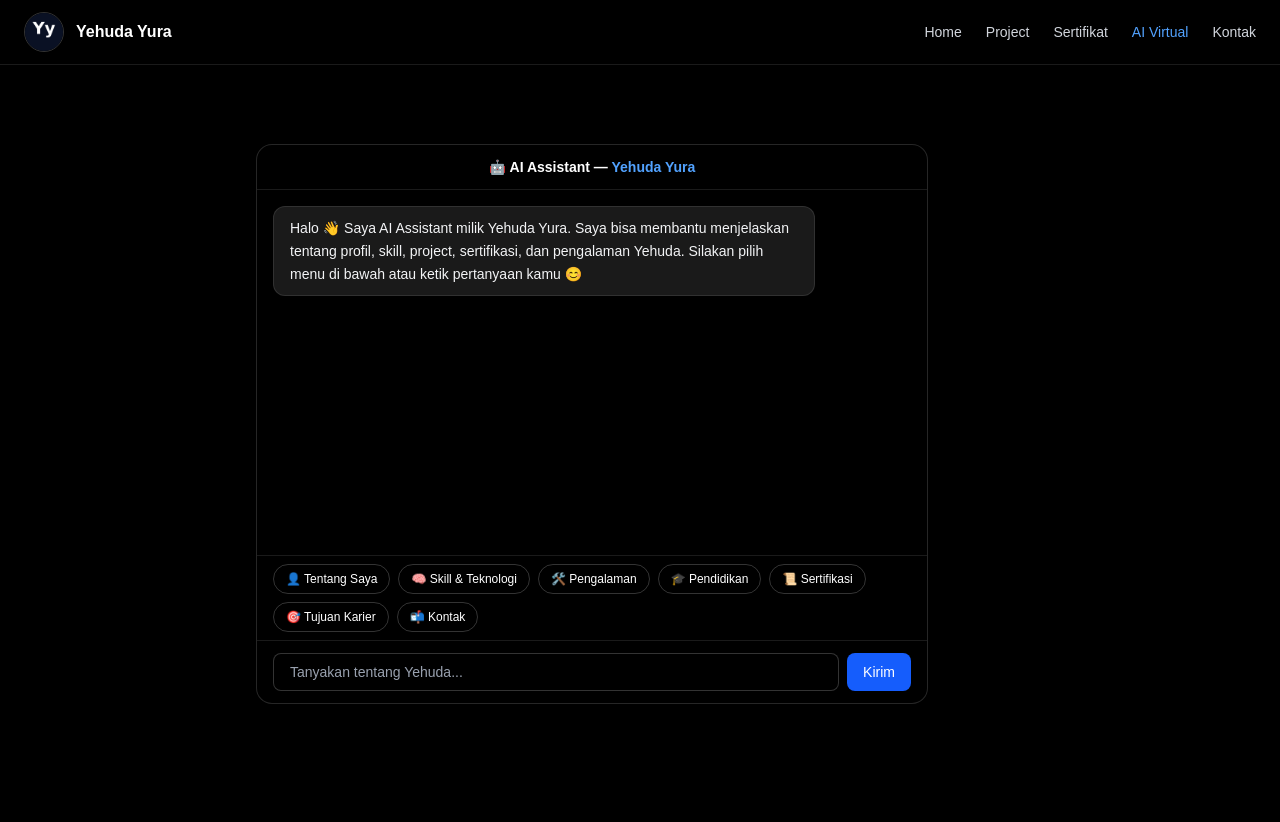
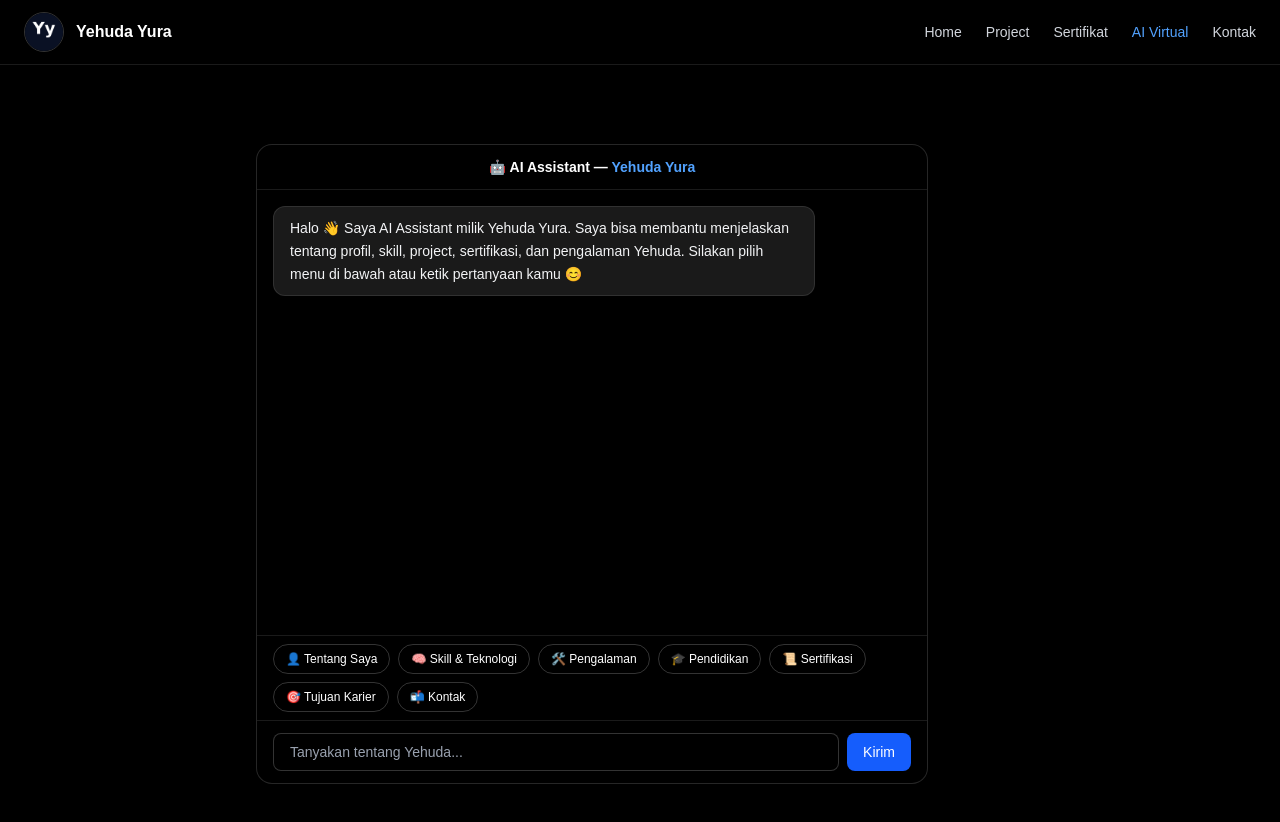
Before and after one commit to yehuda0231/ai-virtual-yehuda, a Next.js app: page /ai in a window 1280 px wide. Shown: the top 822 px of the page. Built offline with nearby package versions, Linux system fonts and the light colour scheme.

Commit message:
Fix AI assistant layout & navbar issue

```diff
--- a/app/ai/page.tsx
+++ b/app/ai/page.tsx
@@ -2,7 +2,7 @@ import AIAssistant from "@/components/AIAssistant";
 
 export default function Page() {
   return (
-    <main className="h-[100svh] bg-black flex justify-center px-3 pt-20 overflow-hidden">
+    <main className="min-h-screen pt-20 px-3 bg-black flex justify-center">
       <div className="w-full max-w-3xl h-full flex">
         <AIAssistant />
       </div>
--- a/components/AIAssistant.tsx
+++ b/components/AIAssistant.tsx
@@ -84,7 +84,19 @@ export default function AIAssistant() {
 
   return (
     <section className="w-full max-w-xl sm:max-w-2xl">
-      <div className="h-[520px] sm:h-[560px] flex flex-col rounded-2xl bg-black/70 border border-white/15 shadow-2xl backdrop-blur">
+      <div
+  className="
+    h-[calc(100vh-140px)]
+    max-h-[640px]
+    flex flex-col
+    rounded-2xl
+    bg-black/70
+    border border-white/15
+    shadow-2xl
+    backdrop-blur
+  "
+>
+
 
         {/* ===== HEADER ===== */}
         <header className="px-5 py-3 border-b border-white/10 text-center">
```
